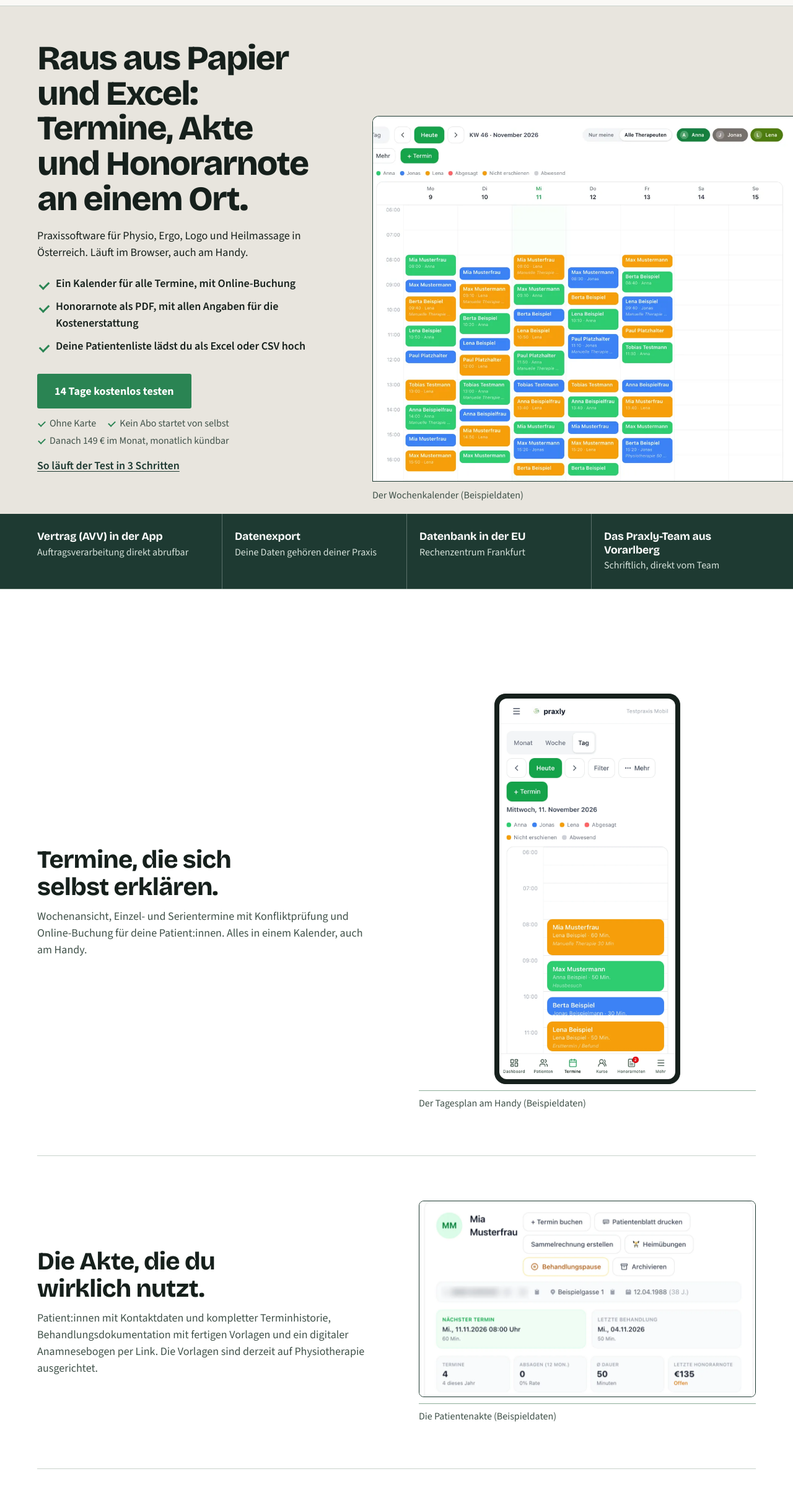
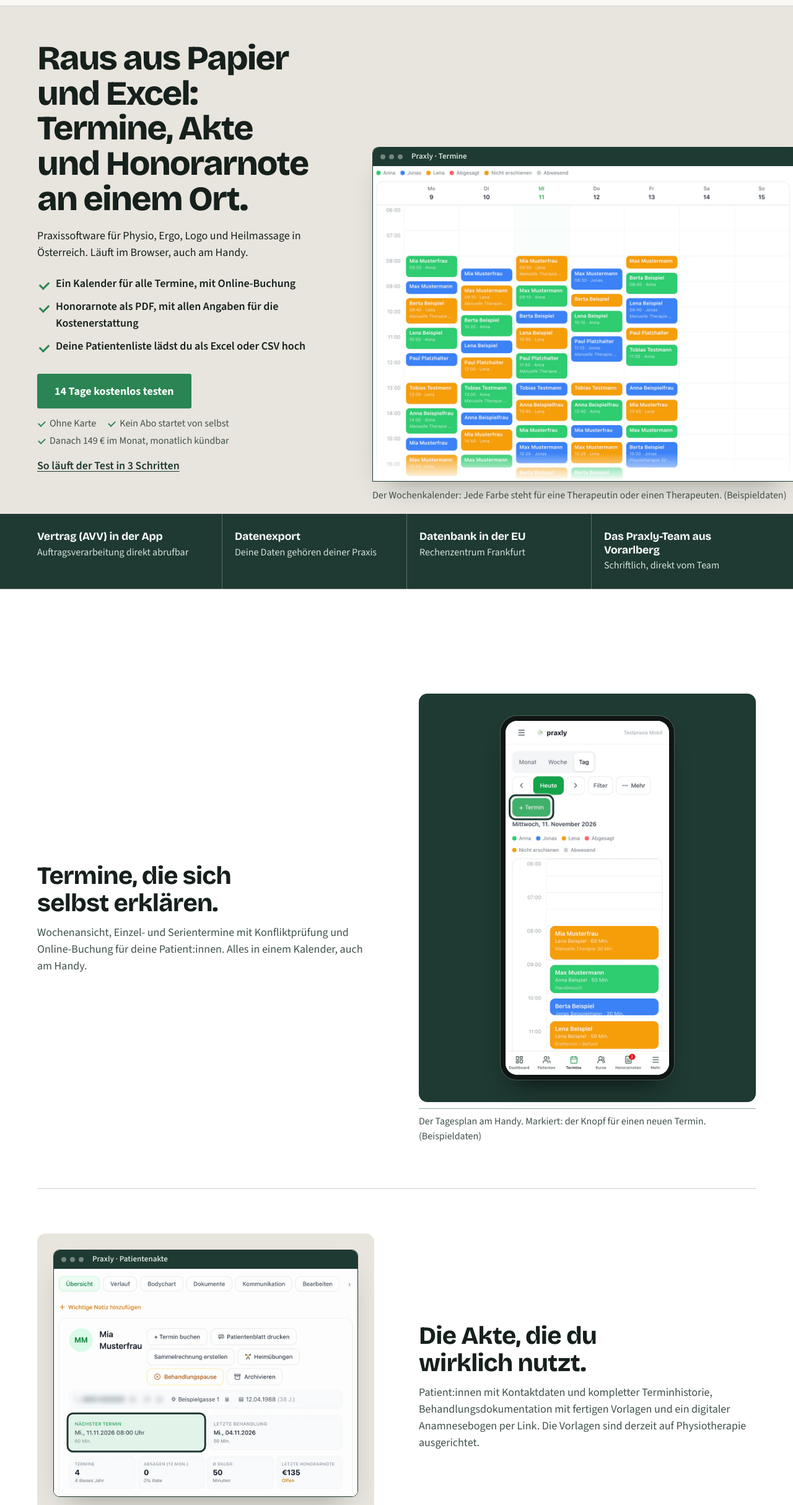
Before and after one commit to sannalena768/praxly, a plain HTML site: page index.html in a window 1280 px wide. Shown: the part 63-2491 px from the top of the page at 62% size. Drawn offline with Linux system fonts and the light colour scheme.

Commit message:
Startseite: Bilder neu (Rahmen, Handy-Ausschnitte, Markierungen, Unterschriften), ohne Import-Block
Co-Authored-By: Claude Sonnet 5.5 <noreply@anthropic.com>

```diff
--- a/index.html
+++ b/index.html
@@ -373,6 +373,42 @@
     .hero h1{font-size:clamp(2.4rem,4.3vw,3.5rem);max-width:13em}
     .karten{grid-template-columns:repeat(3,1fr)}
   }
+
+  /* Bilder 15.11.: einheitliche Rahmen, Bühne, Markierungen */
+  .fenster{border:1px solid var(--tanne);border-radius:10px;background:#fff;overflow:hidden;box-shadow:0 22px 44px -24px rgba(22,32,28,.45)}
+  .fenster-bar{display:flex;align-items:center;gap:6px;height:30px;padding:0 12px;background:var(--tanne);color:#d6e2db;font:600 .8125rem/1 var(--f-body);white-space:nowrap}
+  .fenster-bar i{flex:none;width:8px;height:8px;border-radius:50%;background:rgba(255,255,255,.38)}
+  .fenster-bar span{margin-left:8px;overflow:hidden;text-overflow:ellipsis}
+  .bild{position:relative;display:block;background:#fff}
+  .bild img{width:100%}
+  .bild.weiter::after{content:"";position:absolute;left:0;right:0;bottom:0;height:9%;background:linear-gradient(rgba(255,255,255,0),#fff);pointer-events:none}
+  .marke{position:absolute;inset:0;width:100%;height:100%;pointer-events:none;overflow:visible}
+  .marke rect{fill:rgba(42,132,83,.07);stroke:var(--tanne);stroke-width:3;vector-effect:non-scaling-stroke;filter:drop-shadow(0 0 2px #fff) drop-shadow(0 0 3px #fff)}
+  .nur-d{display:none}
+  .buehne{border-radius:14px}
+  .buehne.dunkel{background:var(--tanne);padding:22px 16px}
+  .handy{width:240px;max-width:100%;margin:0 auto;border-radius:26px;padding:8px;background:#0f1614;box-shadow:0 0 0 1px rgba(255,255,255,.2),0 26px 40px -22px rgba(0,0,0,.7)}
+  .handy .bild{border-radius:19px;overflow:hidden}
+  .blatt{border:1px solid var(--linie);border-radius:6px;background:#fff;overflow:hidden;box-shadow:0 22px 44px -24px rgba(22,32,28,.45)}
+  .shot figcaption{font-size:1rem}
+  @media (max-width:899px){
+    .hero-fig{margin-right:var(--g)}
+    .hero-fig .frame{width:100%;border-radius:10px;border-right:1px solid var(--tanne)}
+    .hero-fig figcaption{margin-right:0}
+    .b-hero img{aspect-ratio:740/862}
+    .b-akte img{aspect-ratio:700/800}
+    .b-import img{aspect-ratio:560/420}
+    .b-akte.rand::before{content:"";position:absolute;top:0;right:0;bottom:0;width:20%;background:linear-gradient(90deg,rgba(255,255,255,0),#fff 85%);pointer-events:none;z-index:1}
+  }
+  @media (min-width:900px){
+    .nur-d{display:block}
+    .nur-h{display:none}
+    .buehne{background:var(--kalk);padding:26px}
+    .buehne.dunkel{padding:36px 26px}
+    .handy{width:280px}
+    .blatt{max-width:440px;margin:0 auto}
+    .block:nth-child(even) .shot{order:-1}
+  }
   @media (prefers-reduced-motion:reduce){
     html{scroll-behavior:auto}
     *,*::before,*::after{animation:none!important;transition:none!important}
@@ -417,8 +453,8 @@
     </div>
   </div>
   <figure class="hero-fig">
-    <div class="frame"><img src="bilder/hero-kalender-woche.webp" width="1122" height="974" fetchpriority="high" decoding="async" alt="Praxly Wochenkalender mit farbigen Terminen mehrerer Therapeut:innen, Beispieldaten mit erfundenen Namen"></div>
-    <figcaption>Der Wochenkalender (Beispieldaten)</figcaption>
+    <div class="frame fenster"><div class="fenster-bar" aria-hidden="true"><i></i><i></i><i></i><span>Praxly · Termine</span></div><div class="bild weiter b-hero"><picture><source media="(max-width:899px)" type="image/webp" srcset="bilder/kalender-woche-handy.webp" width="740" height="862"><source media="(max-width:899px)" srcset="bilder/kalender-woche-handy.jpg" width="740" height="862"><source type="image/webp" srcset="bilder/kalender-woche.webp" width="1400" height="1050"><img src="bilder/kalender-woche.jpg" width="1400" height="1050" fetchpriority="high" decoding="async" alt="Praxly Wochenkalender von Montag bis Sonntag mit farbigen Terminen von drei Therapeut:innen. Beispieldaten mit erfundenen Namen."></picture></div></div>
+    <figcaption>Der Wochenkalender: Jede Farbe steht für eine Therapeutin oder einen Therapeuten. (Beispieldaten)</figcaption>
   </figure>
 </div>
 
@@ -440,9 +476,9 @@
         <h2>Termine, die sich selbst erklären.</h2>
         <p>Wochenansicht, Einzel- und Serientermine mit Konfliktprüfung und Online-Buchung für deine Patient:innen. Alles in einem Kalender, auch am Handy.</p>
       </div>
-      <figure class="shot phone">
-        <div class="frame"><img src="bilder/funktion-handy-kalender.webp" width="780" height="1688" loading="lazy" decoding="async" alt="Praxly Tagesplan am Handy mit farbigen Terminen, Beispieldaten mit erfundenen Namen"></div>
-        <figcaption>Der Tagesplan am Handy (Beispieldaten)</figcaption>
+      <figure class="shot">
+        <div class="buehne dunkel"><div class="handy"><div class="bild"><picture><source type="image/webp" srcset="bilder/handy-kalender.webp" width="600" height="1298"><img src="bilder/handy-kalender.jpg" width="600" height="1298" loading="lazy" decoding="async" alt="Praxly Tagesplan am Handy für einen Mittwoch mit vier farbigen Terminen und dem Knopf für einen neuen Termin. Beispieldaten mit erfundenen Namen."></picture><svg class="marke" viewBox="0 0 600 1298" preserveAspectRatio="none" aria-hidden="true" focusable="false"><rect x="15" y="273" width="160" height="88" rx="22"/></svg></div></div></div>
+        <figcaption>Der Tagesplan am Handy. Markiert: der Knopf für einen neuen Termin. (Beispieldaten)</figcaption>
       </figure>
     </div>
 
@@ -452,8 +488,8 @@
         <p>Patient:innen mit Kontaktdaten und kompletter Terminhistorie, Behandlungsdokumentation mit fertigen Vorlagen und ein digitaler Anamnesebogen per Link. Die Vorlagen sind derzeit auf Physiotherapie ausgerichtet.</p>
       </div>
       <figure class="shot">
-        <div class="frame"><img src="bilder/funktion-patientenakte.webp" width="1100" height="638" loading="lazy" decoding="async" alt="Praxly Patientenakte mit nächstem Termin und Kennzahlen, Beispieldaten mit erfundenem Namen"></div>
-        <figcaption>Die Patientenakte (Beispieldaten)</figcaption>
+        <div class="buehne"><div class="fenster"><div class="fenster-bar" aria-hidden="true"><i></i><i></i><i></i><span>Praxly · Patientenakte</span></div><div class="bild b-akte rand"><picture><source media="(max-width:899px)" type="image/webp" srcset="bilder/patientenakte-handy.webp" width="700" height="800"><source media="(max-width:899px)" srcset="bilder/patientenakte-handy.jpg" width="700" height="800"><source type="image/webp" srcset="bilder/patientenakte.webp" width="1200" height="900"><img src="bilder/patientenakte.jpg" width="1200" height="900" loading="lazy" decoding="async" alt="Praxly Patientenakte mit nächstem Termin, letzter Behandlung, Anzahl der Termine und letzter Honorarnote. Beispieldaten mit erfundenem Namen."></picture><svg class="marke nur-d" viewBox="0 0 1200 900" preserveAspectRatio="none" aria-hidden="true" focusable="false"><rect x="54" y="571" width="544" height="151" rx="22"/></svg><svg class="marke nur-h" viewBox="0 0 700 800" preserveAspectRatio="none" aria-hidden="true" focusable="false"><rect x="10" y="420" width="666" height="190" rx="22"/></svg></div></div></div>
+        <figcaption>Die Patientenakte. Markiert: der nächste Termin. (Beispieldaten)</figcaption>
       </figure>
     </div>
 
@@ -462,11 +498,10 @@
         <h2>Honorarnote in wenigen Klicks.</h2>
         <p>Mit allen Angaben für die Kostenerstattung, als PDF. Deine Patient:innen reichen sie selbst bei ihrer Krankenversicherung ein.</p>
       </div>
-      <figure class="shot doc">
-        <div class="frame"><img src="bilder/funktion-honorarnote.webp" width="900" height="1224" loading="lazy" decoding="async" alt="Praxly Honorarnote als PDF mit zwei Leistungen und Gesamtbetrag, Beispieldaten mit erfundenem Namen"></div>
-        <figcaption>Die Honorarnote als PDF (Beispieldaten)</figcaption>
+      <figure class="shot">
+        <div class="buehne"><div class="blatt"><div class="bild"><picture><source type="image/webp" srcset="bilder/honorarnote.webp" width="1000" height="900"><img src="bilder/honorarnote.jpg" width="1000" height="900" loading="lazy" decoding="async" alt="Ausschnitt einer Praxly Honorarnote als PDF mit zwei Leistungen, Datum, Einzelpreisen und Gesamtbetrag. Beispieldaten mit erfundenem Namen."></picture><svg class="marke" viewBox="0 0 1000 900" preserveAspectRatio="none" aria-hidden="true" focusable="false"><rect x="497" y="772" width="449" height="82" rx="14"/></svg></div></div></div>
+        <figcaption>Die Honorarnote als PDF (Ausschnitt). Markiert: der Gesamtbetrag. (Beispieldaten)</figcaption>
       </figure>
-
     </div>
   </div>
 </section>
```
Also changed, not shown: bilder/funktion-handy-kalender.webp (deleted), bilder/funktion-honorarnote.webp (deleted), bilder/funktion-patientenakte.webp (deleted), bilder/handy-kalender.jpg (added), bilder/handy-kalender.webp (added), bilder/hero-kalender-woche.webp (deleted), bilder/honorarnote.jpg (added), bilder/honorarnote.webp (added), bilder/kalender-woche-handy.jpg (added), bilder/kalender-woche-handy.webp (added), bilder/kalender-woche.jpg (added), bilder/kalender-woche.webp (added), bilder/patientenakte-handy.jpg (added), bilder/patientenakte-handy.webp (added), 2 more files.
